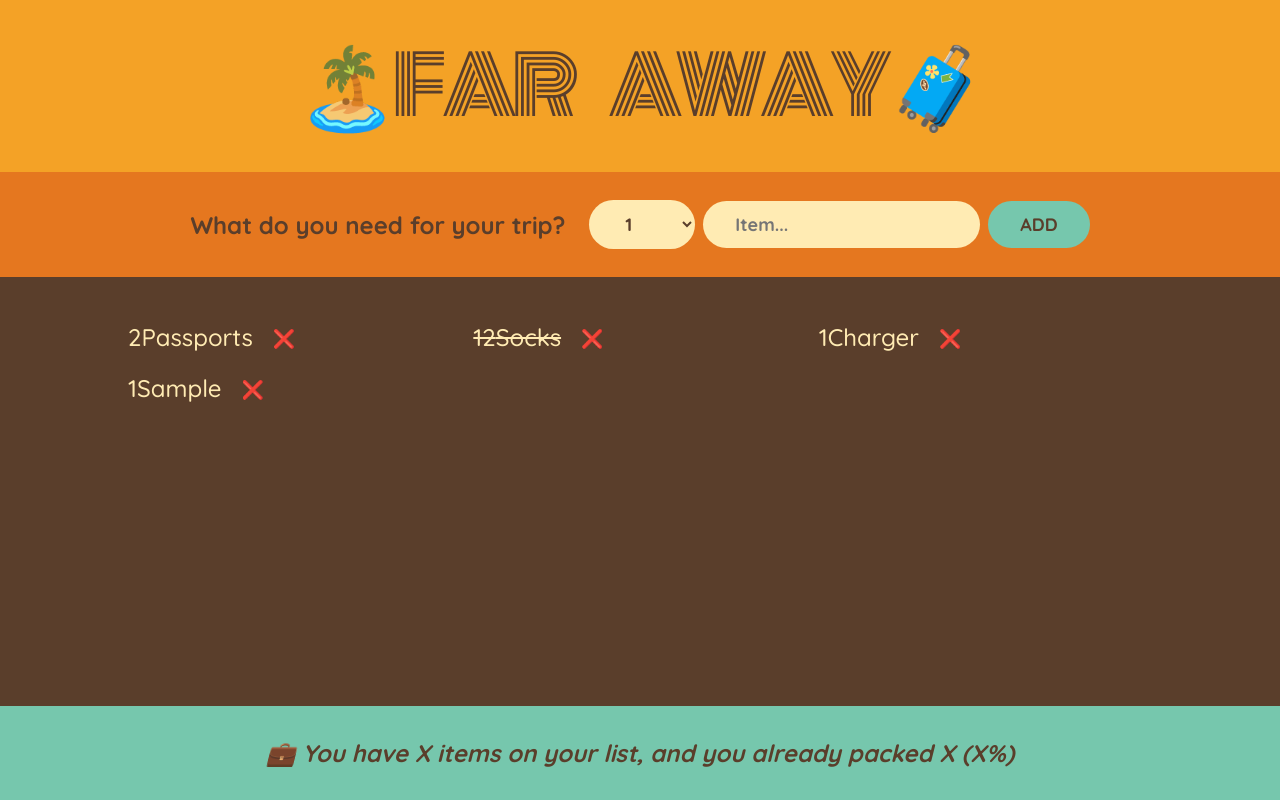
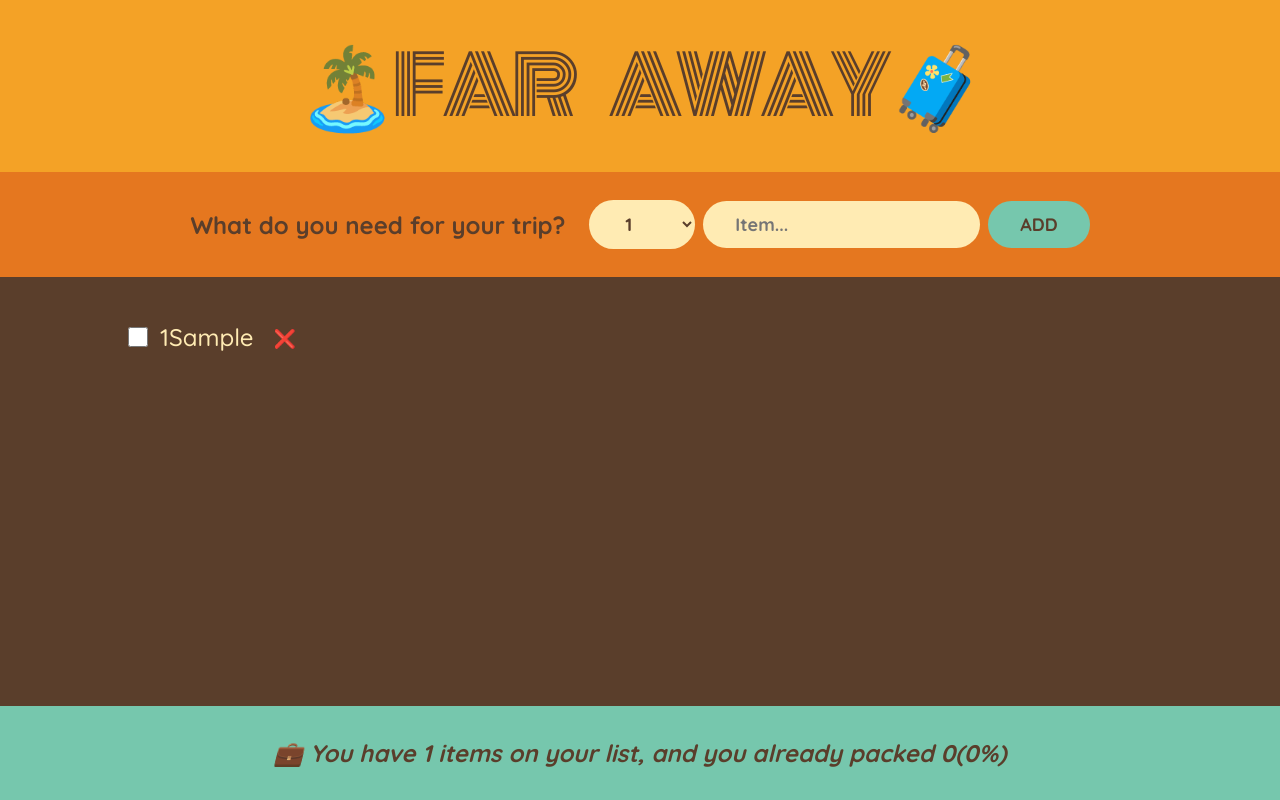
Before and after one commit to VladStefanT/travel-items-list, a React (Create React App) app: page / in a window 1280 px wide. Both pictures are taken after typing "Sample" into the empty fields and a click on the button "ADD". Built offline with nearby package versions, Linux system fonts and the light colour scheme.

Commit message:
Finished footer stats component

```diff
--- a/src/App.js
+++ b/src/App.js
@@ -1,24 +1,34 @@
 import { useState } from "react";
 
-const initialItems = [
-  { id: 1, description: "Passports", quantity: 2, packed: false },
-  { id: 2, description: "Socks", quantity: 12, packed: true },
-  { id: 3, description: "Charger", quantity: 1, packed: false },
-];
-
 export default function App() {
-  const [items, setItems] = useState(initialItems);
+  const [items, setItems] = useState([]);
 
   function handleAddItems(item) {
     setItems((items) => [...items, item]);
+  }
+
+  function handleDeleteItem(id) {
+    setItems((items) => items.filter((item) => item.id !== id));
+  }
+
+  function handleToggleItem(id) {
+    setItems((items) =>
+      items.map((item) =>
+        item.id === id ? { ...item, packed: !item.packed } : item
+      )
+    );
   }
 
   return (
     <div className="app">
       <Logo />
       <Form onAddItems={handleAddItems} />
-      <PackingList items={items} />
-      <Stats />
+      <PackingList
+        items={items}
+        onDeleteItem={handleDeleteItem}
+        onToggleItems={handleToggleItem}
+      />
+      <Stats items={items} />
     </div>
   );
 }
@@ -68,34 +78,60 @@
   );
 }
 
-function PackingList({ items }) {
+function PackingList({ items, onDeleteItem, onToggleItems }) {
   return (
     <div className="list">
       <ul>
         {items.map((item) => (
-          <Item item={item} key={item.id} />
+          <Item
+            item={item}
+            key={item.id}
+            onDeleteItem={onDeleteItem}
+            onToggleItems={onToggleItems}
+          />
         ))}
       </ul>
     </div>
   );
 }
 
-function Item({ item }) {
+function Item({ item, onDeleteItem, onToggleItems }) {
   return (
     <li>
+      <input
+        type="checkbox"
+        value={item.packed}
+        onChange={() => onToggleItems(item.id)}
+      ></input>
       <span style={item.packed ? { textDecoration: "line-through" } : {}}>
         {item.quantity}
         {item.description}
       </span>
-      <button>❌</button>
+      <button onClick={() => onDeleteItem(item.id)}>❌</button>
     </li>
   );
 }
 
-function Stats() {
+function Stats({ items }) {
+  if (!items.length)
+    return (
+      <p className="stats">
+        <em>Start adding items to your packing list 🚀</em>
+      </p>
+    );
+
+  const numItems = items.length;
+  const numPacked = items.filter((item) => item.packed).length;
+  const percentage = Math.round((numPacked / numItems) * 100);
+
   return (
     <footer className="stats">
-      <em>💼 You have X items on your list, and you already packed X (X%)</em>
+      <em>
+        {percentage === 100
+          ? "You got everything! Ready to go ✈️ "
+          : `💼 You have ${numItems} items on your list, and you already packed ${numPacked}`}
+        ({percentage}%)
+      </em>
     </footer>
   );
 }
```
